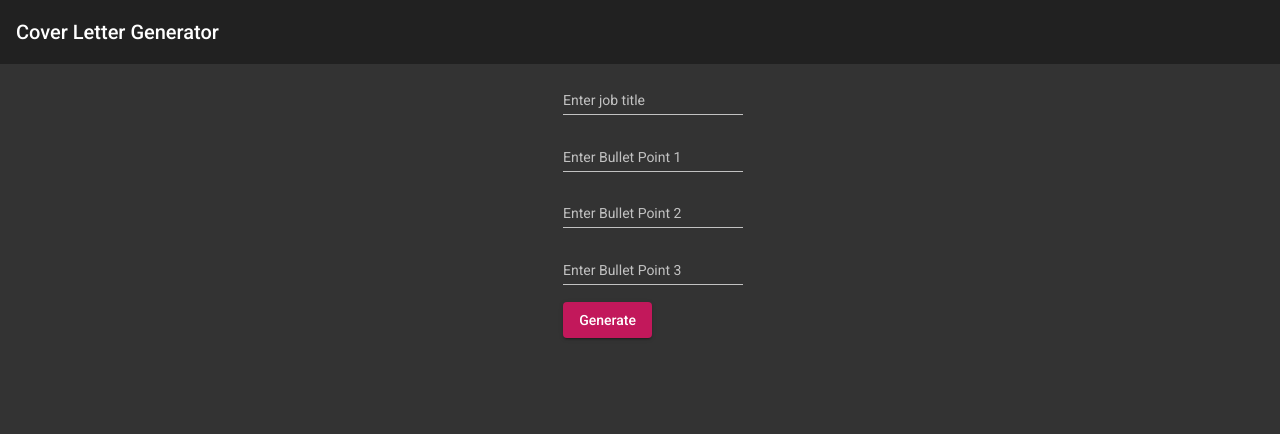
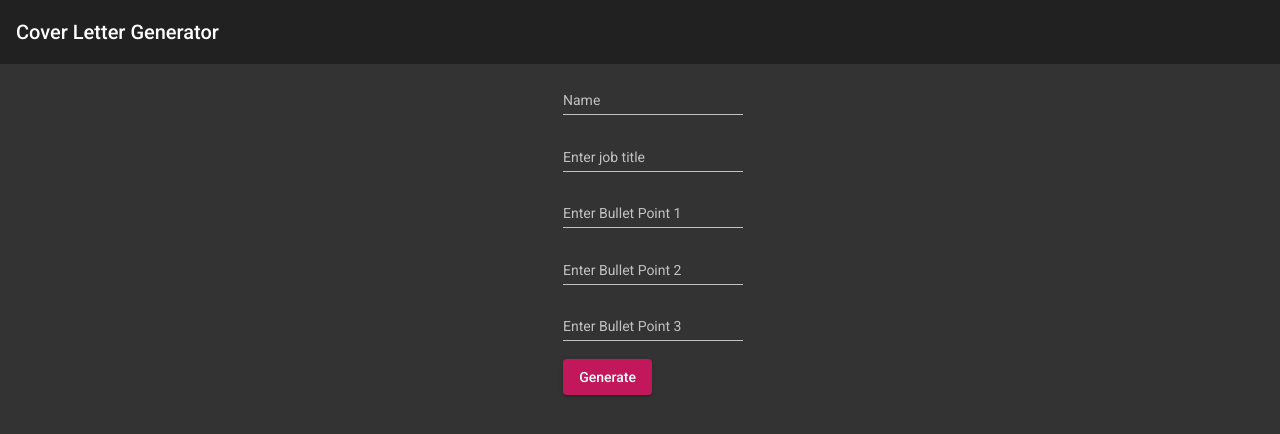
Before and after one commit to ZubierAbd/covGen, an Angular app: page / in a window 1280 px wide. Shown: the top 434 px of the page. Built offline with nearby package versions, Linux system fonts and the light colour scheme.

Commit message:
made minor changes

```diff
--- a/src/app/app.component.html
+++ b/src/app/app.component.html
@@ -14,6 +14,12 @@
 
 
 <div *ngIf="!showResponse" class="form">
+  <div>
+    <mat-form-field>
+      <mat-label>Name</mat-label>
+      <input matInput type="text" [(ngModel)]="name">
+    </mat-form-field>
+  </div>
   <div>
     <mat-form-field>
       <mat-label>Enter job title</mat-label>
--- a/src/app/app.component.ts
+++ b/src/app/app.component.ts
@@ -20,14 +20,14 @@ export class AppComponent {
 
   public firstLine = `Dear Hiring Manager,`
   public firstParagraph = `This letter is to express my interest in your posting on LinkedIn.com for the position of an experienced ${this.jobTitle} .  With a Master’s degree in Electrical and Computer Engineering, as well as over three years hands-on experience working in the Canadian tech space,
-  I am confident I will be an asset to the organization. `
+  I am confident I will be an asset to your organization. `
   public secondPara = `I am someone who continually seeks challenge and greatly enjoy learning new things and working on projects which require me to work outside my comfort zone. I enjoy learning new languages and frameworks in the web development sphere, as over the past two years in the field, I have worked with a number of technologies and am equally comfortable working in the front end as well as the back. At my current workplace (Big 5 Bank in Toronto – Capital Markets), I have worked to redesign and redevelop the existing customer administration modules of our Online Banking for Business platform, adhering to web accessibility guidelines and industry best practices. Aside from that, I have also worked on projects related to mitigating security vulnerabilities for the online banking platform as well as fraud mitigation through integrating IBM Trusteer Pinpoint API into the current product flow. `
-  public thirdPara = `Your listed requirements match my background and skill. A few I would like to highlight that would enable me to contribute to your bottom line are:`
+  public thirdPara = `Your listed requirements match my background and skill.`
   public fourthPara = `Aside from professionally, my hobbies are also testament to my inquisitive and hardworking nature. I am an internationally published short story author. Details of my writing can be found at my website linked here.`
   public fifthPara = `I have attached a copy of resume which details my projects and experience in software development. I can be reached anytime via cell phone at 6476852560 or email at zubierabd@gmail.com`
   public finalPara = 'Thank you for your time and consideration for my application. I look forward to hearing from you. '
 
-  public name = 'Zubier Abdullah'
+  public name = ''
 
   generateCoverLetter() {
     /**Added for testing purposes */
@@ -43,12 +43,16 @@ export class AppComponent {
     if (this.bulletPoint3 === '') {
       this.bulletPoint3 = 'Familiarity with debugging and deploying enterprise level scalable web applications'
     }
+    if (this.name == '') {
+      this.name = 'Zubier Abdullah'
+    }
 
     this.firstParagraph = `This letter is to express my interest in your posting on LinkedIn.com for the position of an experienced ${this.jobTitle} .  With a Master’s degree in Electrical and Computer Engineering, as well as over three years hands-on experience working in the Canadian tech space,
     I am confident I will be an asset to the organization. `
     this.bulletPoint1 = this.bulletPoint1
     this.bulletPoint2 = this.bulletPoint2
     this.bulletPoint3 = this.bulletPoint3
+    this.name = this.name;
     this.showSpinner = true;
     this.showResponse = true;
     setTimeout(() => {
--- a/src/styles.css
+++ b/src/styles.css
@@ -44,6 +44,11 @@ body { margin: 0; font-family: Roboto, "Helvetica Neue", sans-serif; }
     width: 66vw;
 }
 
+.finalResponse p{
+    text-align: justify;
+    text-justify: inter-word;
+}
+
 .ml-50{
 margin-left: 45vw;
 }
```
